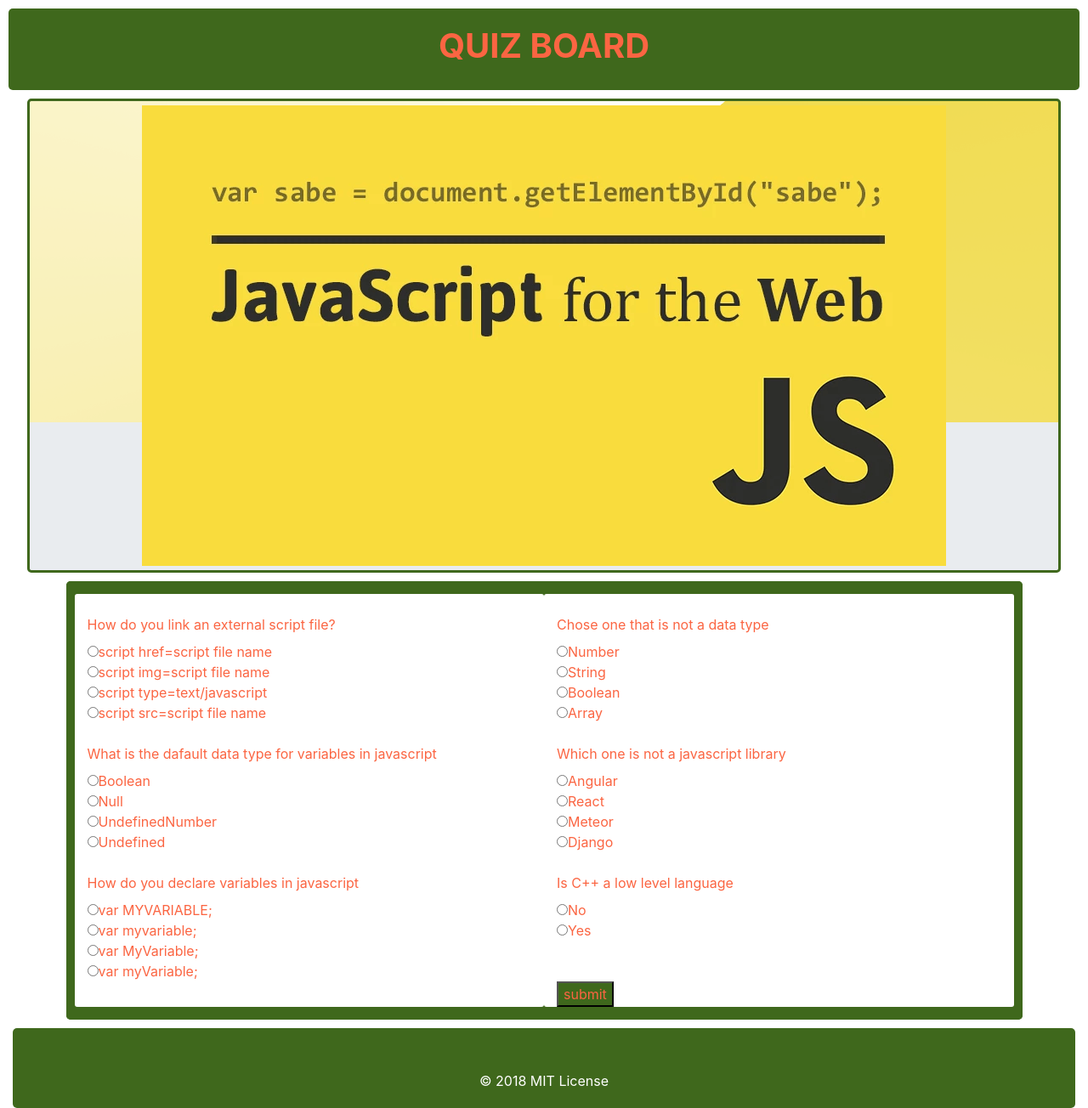
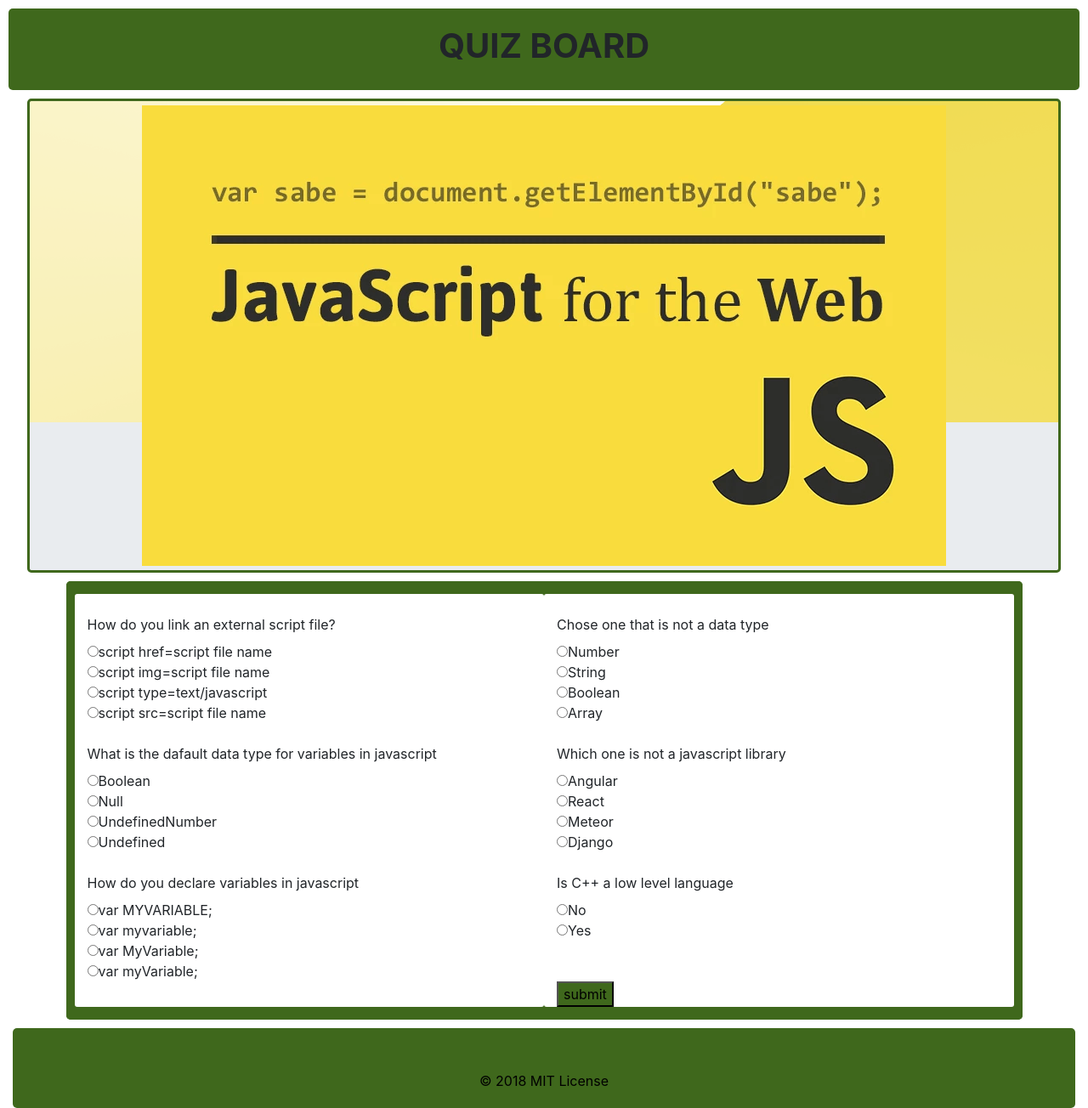
Before and after one commit to Dun-Njuguna/Quiz-Board, a plain HTML site: page index.html in a window 1280 px wide. Shown: the whole page at 85% size. Drawn offline with Linux system fonts and the light colour scheme.

Commit message:
Changed the colors used

```diff
--- a/css/styles.css
+++ b/css/styles.css
@@ -17,7 +17,6 @@ body {
   border-radius: 5px;
   text-align: center;
   background-color: #3F681C;
-  color: #FB6542;
   -moz-hyphens: auto;
   -ms-hyphens: auto;
   -webkit-hyphens: auto;
@@ -58,7 +57,6 @@ body {
 
 #questions-left {
   background-color: #FFFFFF;
-  color: #FB6542;
   border-radius: 3px;
   margin-top: 5px;
   margin-bottom: 5px;
@@ -66,7 +64,6 @@ body {
 
 #questions-right {
   background-color: #FFFFFF;
-  color: #FB6542;
   border-radius: 3px;
   margin-top: 5px;
   margin-bottom: 5px;
@@ -91,7 +88,6 @@ body {
 
 #forms {
   background-color: #3F681C;
-  color: #FB6542;
 }
 
 #quiz-results {
@@ -122,7 +118,6 @@ body {
 }
 
 #footer-left {
-  : #FFFFFF;
   display: flex;
   justify-content: center;
   padding-top: 30px;
@@ -130,7 +125,7 @@ body {
 }
 
 a {
-  color: white;
+  color: black;
 }
 
 .col-md-12 {
```
